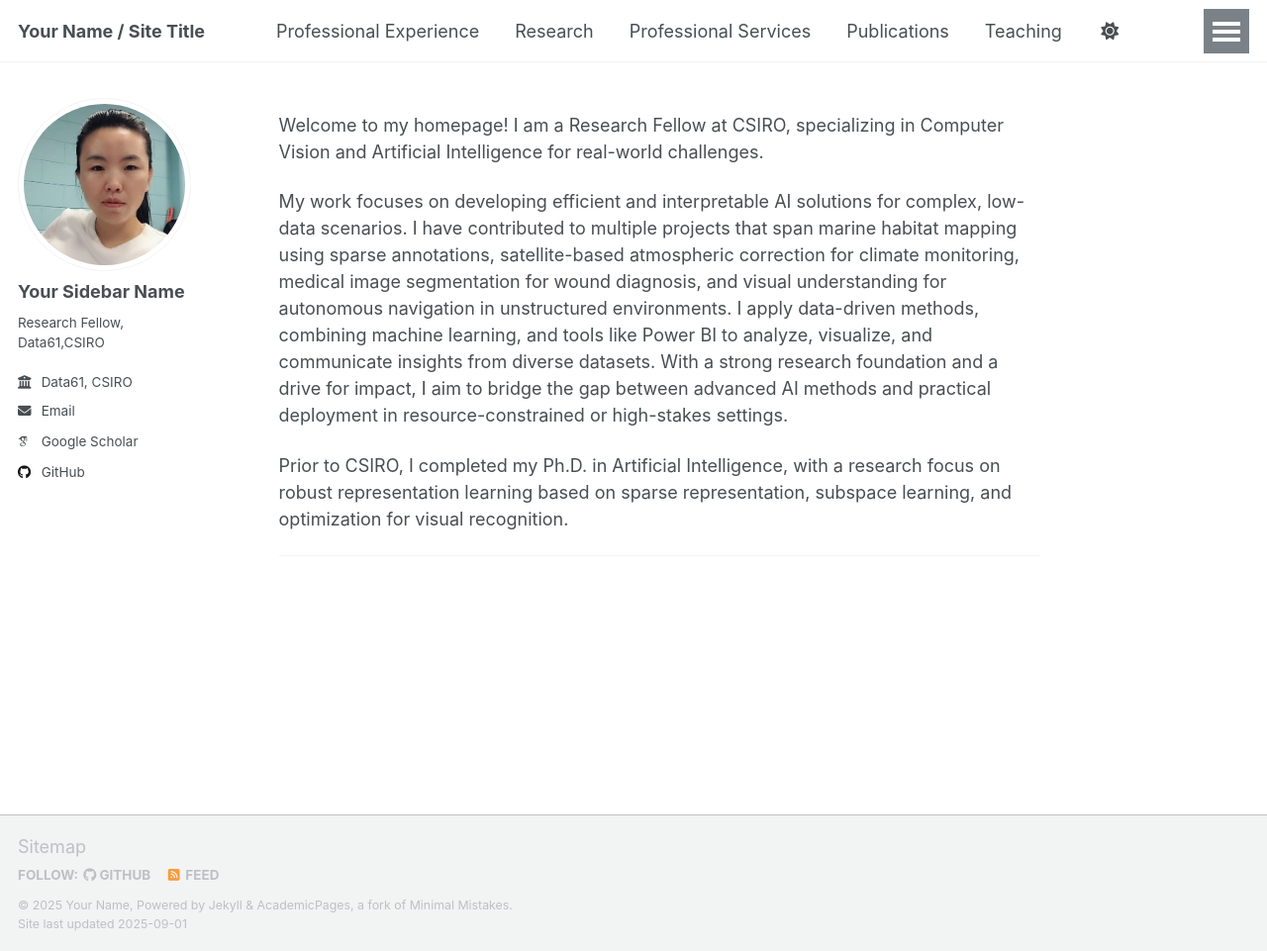
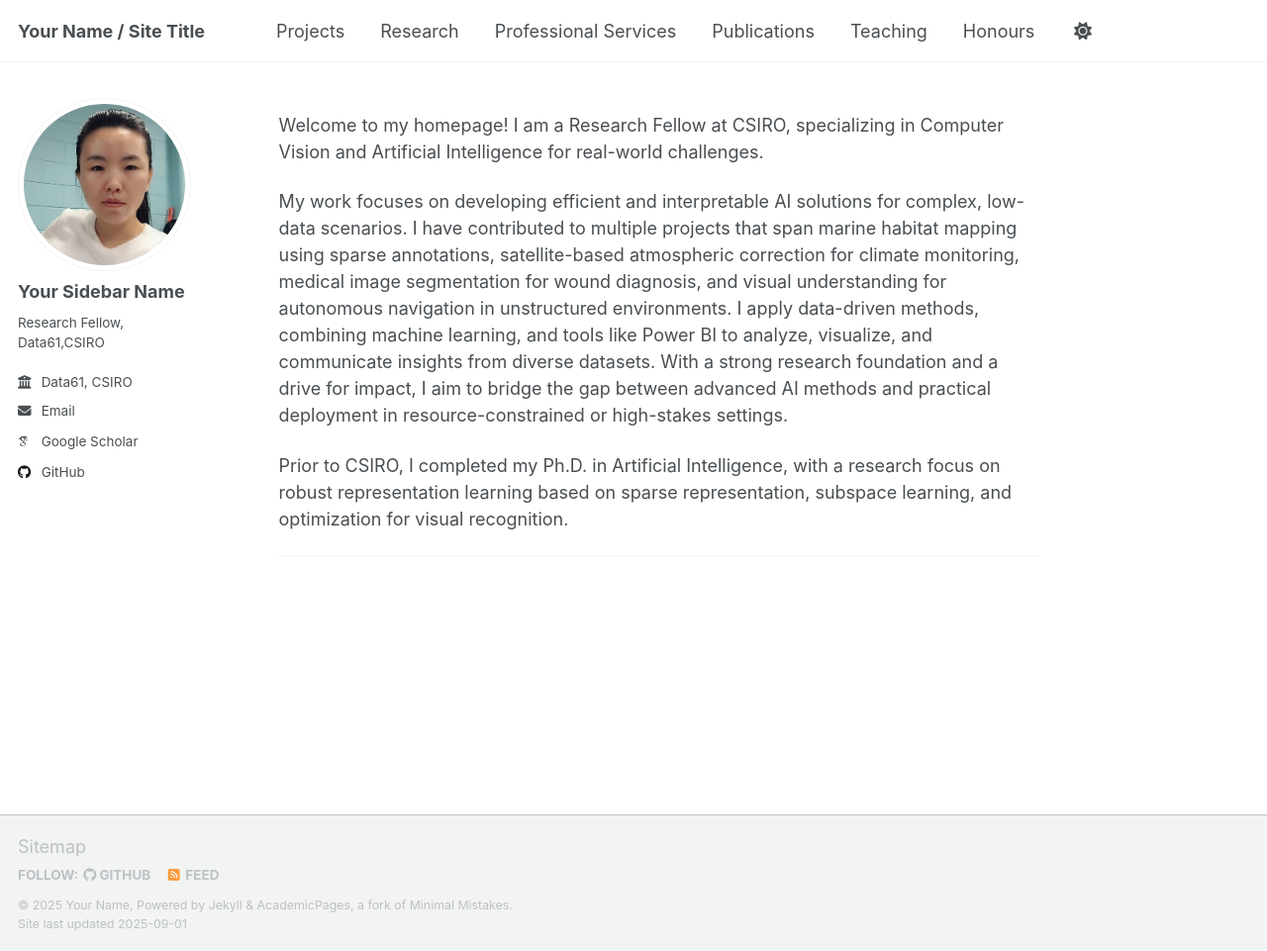
Before and after one commit to Miaohua9/Miaohua9.github.io, a Jekyll site: the page built from _pages/about.md, in a window 1280 px wide and 961 px high. Shown: the whole window at 99% size. Built offline with Jekyll 4.4.1, drawn with Linux system fonts in a browser that asks for light colours; some web fonts are replaced; a script that is not in the unit is left out.

Commit message:
Update navigation.yml

```diff
--- a/_data/navigation.yml
+++ b/_data/navigation.yml
@@ -8,8 +8,8 @@
 #      Markdown formatted page while the second is generated using JSON.
 
 main:
-  - title: "Professional Experience"
-    url: /professional_experience/
+  - title: "Projects"
+    url: /projects/
 
   - title: "Research"
     url: /research/
```
